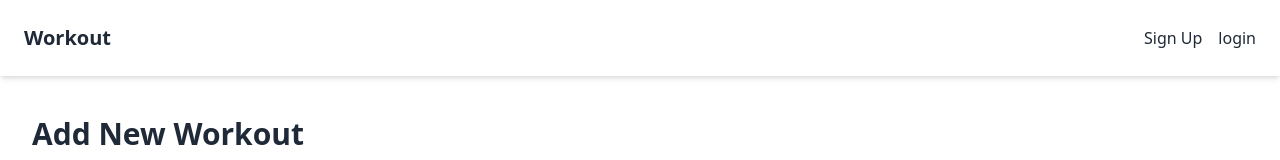
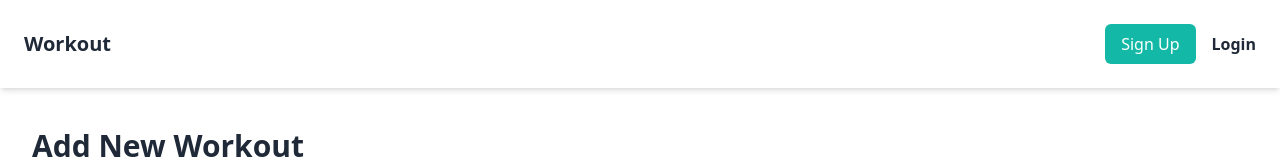
Before and after one commit to paresiqbal/mern-exercise, a React (Vite) app in the folder client/: page / in a window 1280 px wide. Shown: the top 160 px of the page. Built offline with nearby package versions, Linux system fonts and the light colour scheme; no server answers.

Commit message:
Add styling

```diff
--- a/client/src/components/Nav.jsx
+++ b/client/src/components/Nav.jsx
@@ -19,15 +19,29 @@ export default function Nav() {
       </Link>
       <section className="flex gap-4">
         {!user && (
-          <div className="flex gap-4">
-            <Link to={"/signup"}>Sign Up</Link>
-            <Link to={"/login"}>login</Link>
+          <div className="flex items-center gap-4">
+            <Link
+              to={"/signup"}
+              className="text-white bg-teal-500 py-2 px-4 rounded-md active:bg-teal-600"
+            >
+              Sign Up
+            </Link>
+            <Link to={"/login"} className="font-bold">
+              Login
+            </Link>
           </div>
         )}
         {user && (
-          <div>
-            <span>{user.email}</span>
-            <button onClick={handleLogout}>Logout</button>
+          <div className="flex gap-4">
+            <span className="text-sm flex items-center justify-center">
+              {user.email}
+            </span>
+            <button
+              onClick={handleLogout}
+              className="outline outline-1 outline-red-500 hover:outline-2 active:bg-red-500 py-2 px-4 rounded-md"
+            >
+              Logout
+            </button>
           </div>
         )}
       </section>
```
